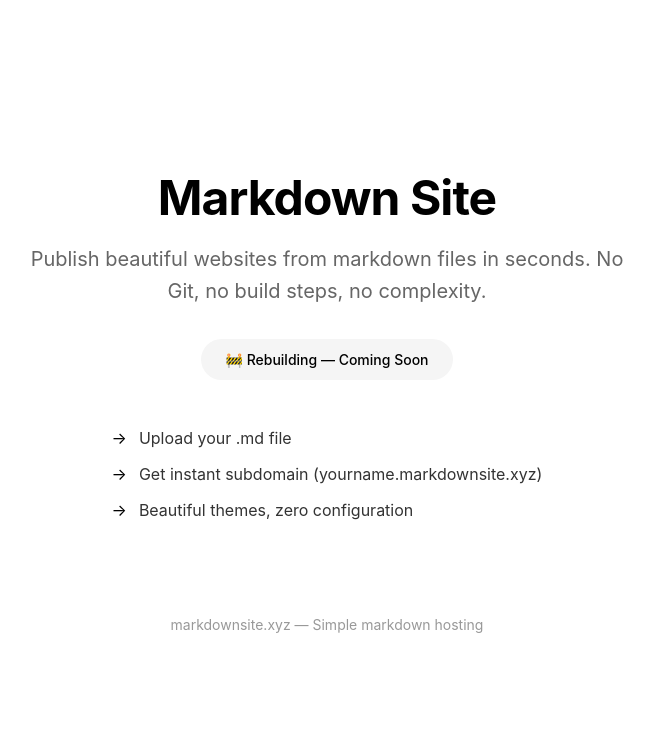
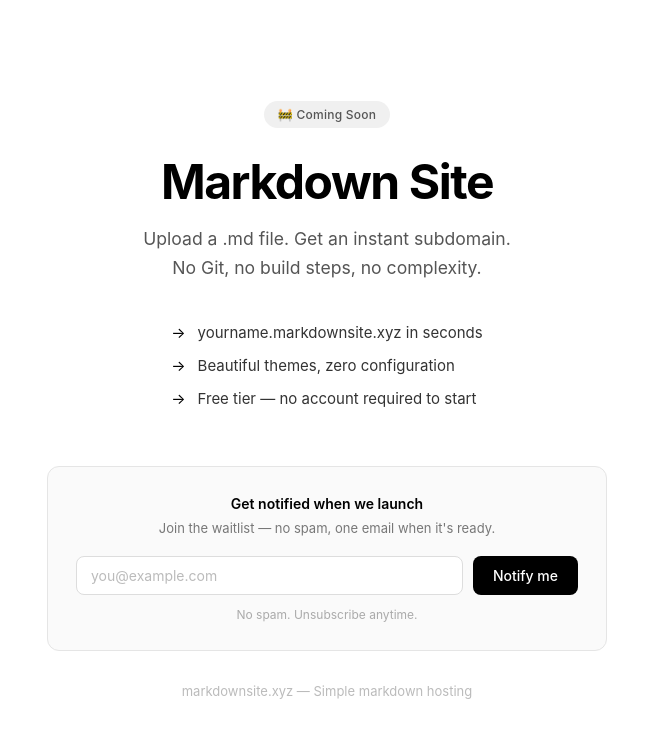
Before and after one commit to mavdotso/markdownsite-temp, a plain HTML site: page index.html in a window 1280 px wide. Shown: the whole page, without its empty margins (313-967 px from the left). Drawn offline with Linux system fonts and the light colour scheme.

Commit message:
feat: add email waitlist form to coming soon page

```diff
--- a/index.html
+++ b/index.html
@@ -3,8 +3,13 @@
 <head>
     <meta charset="UTF-8">
     <meta name="viewport" content="width=device-width, initial-scale=1.0">
-    <title>Markdown Site — Coming Soon</title>
-    <meta name="description" content="Publish beautiful websites from markdown files in seconds. No Git, no build steps, no complexity.">
+    <title>Markdown Site — Instant Markdown Hosting</title>
+    <meta name="description" content="Publish beautiful websites from markdown files in seconds. No Git, no build steps, no complexity. Upload a .md file, get an instant subdomain.">
+    <!-- Open Graph -->
+    <meta property="og:title" content="Markdown Site — Instant Markdown Hosting">
+    <meta property="og:description" content="Upload a .md file, get an instant subdomain. No Git, no build steps, no complexity.">
+    <meta property="og:url" content="https://markdownsite.xyz">
+    <meta property="og:type" content="website">
     <style>
         * {
             margin: 0;
@@ -24,43 +29,47 @@
         }
 
         .container {
-            max-width: 600px;
+            max-width: 560px;
+            width: 100%;
             text-align: center;
+        }
+
+        .badge {
+            display: inline-block;
+            background: #f0f0f0;
+            color: #555;
+            padding: 0.35rem 0.875rem;
+            border-radius: 100px;
+            font-size: 0.75rem;
+            font-weight: 500;
+            letter-spacing: 0.02em;
+            margin-bottom: 1.75rem;
         }
 
         h1 {
             font-size: 3rem;
             font-weight: 700;
             margin-bottom: 1rem;
-            letter-spacing: -0.02em;
+            letter-spacing: -0.03em;
+            line-height: 1.1;
         }
 
         .tagline {
-            font-size: 1.25rem;
-            color: #666;
-            margin-bottom: 2rem;
-            line-height: 1.6;
-        }
-
-        .status {
-            display: inline-block;
-            background: #f5f5f5;
-            padding: 0.75rem 1.5rem;
-            border-radius: 100px;
-            font-size: 0.875rem;
-            font-weight: 500;
-            margin-bottom: 3rem;
+            font-size: 1.1rem;
+            color: #555;
+            margin-bottom: 2.5rem;
+            line-height: 1.65;
         }
 
         .features {
             text-align: left;
             display: inline-block;
-            margin-bottom: 2rem;
+            margin-bottom: 2.75rem;
         }
 
         .feature {
-            margin-bottom: 1rem;
-            font-size: 1rem;
+            margin-bottom: 0.875rem;
+            font-size: 0.9375rem;
             color: #333;
         }
 
@@ -70,37 +79,163 @@
             color: #000;
         }
 
-        .footer {
-            margin-top: 3rem;
-            font-size: 0.875rem;
-            color: #999;
+        /* Email form */
+        .waitlist {
+            border: 1px solid #e5e5e5;
+            border-radius: 12px;
+            padding: 1.75rem;
+            margin-bottom: 2rem;
+            background: #fafafa;
         }
 
-        @media (max-width: 640px) {
+        .waitlist-label {
+            font-size: 0.875rem;
+            font-weight: 600;
+            margin-bottom: 0.5rem;
+            color: #000;
+        }
+
+        .waitlist-sub {
+            font-size: 0.8125rem;
+            color: #777;
+            margin-bottom: 1.25rem;
+        }
+
+        .form-row {
+            display: flex;
+            gap: 0.625rem;
+        }
+
+        .form-row input[type="email"] {
+            flex: 1;
+            padding: 0.625rem 0.875rem;
+            border: 1px solid #ddd;
+            border-radius: 8px;
+            font-size: 0.875rem;
+            font-family: inherit;
+            outline: none;
+            background: #fff;
+            color: #000;
+            transition: border-color 0.15s;
+        }
+
+        .form-row input[type="email"]:focus {
+            border-color: #000;
+        }
+
+        .form-row input[type="email"]::placeholder {
+            color: #bbb;
+        }
+
+        .form-row button {
+            padding: 0.625rem 1.25rem;
+            background: #000;
+            color: #fff;
+            border: none;
+            border-radius: 8px;
+            font-size: 0.875rem;
+            font-weight: 500;
+            cursor: pointer;
+            font-family: inherit;
+            white-space: nowrap;
+            transition: background 0.15s;
+        }
+
+        .form-row button:hover {
+            background: #222;
+        }
+
+        .form-privacy {
+            font-size: 0.75rem;
+            color: #aaa;
+            margin-top: 0.75rem;
+        }
+
+        /* Success state */
+        .success-msg {
+            display: none;
+            font-size: 0.875rem;
+            color: #16a34a;
+            font-weight: 500;
+            padding: 0.625rem;
+        }
+
+        .footer {
+            font-size: 0.8125rem;
+            color: #bbb;
+        }
+
+        @media (max-width: 480px) {
             h1 {
-                font-size: 2rem;
+                font-size: 2.25rem;
             }
-
             .tagline {
                 font-size: 1rem;
+            }
+            .form-row {
+                flex-direction: column;
             }
         }
     </style>
 </head>
 <body>
     <div class="container">
+        <div class="badge">🚧 Coming Soon</div>
+
         <h1>Markdown Site</h1>
-        <p class="tagline">Publish beautiful websites from markdown files in seconds. No Git, no build steps, no complexity.</p>
-
-        <div class="status">🚧 Rebuilding — Coming Soon</div>
+        <p class="tagline">Upload a .md file. Get an instant subdomain.<br>No Git, no build steps, no complexity.</p>
 
         <div class="features">
-            <div class="feature">Upload your .md file</div>
-            <div class="feature">Get instant subdomain (yourname.markdownsite.xyz)</div>
+            <div class="feature">yourname.markdownsite.xyz in seconds</div>
             <div class="feature">Beautiful themes, zero configuration</div>
+            <div class="feature">Free tier — no account required to start</div>
+        </div>
+
+        <!-- Waitlist form -->
+        <!-- TO CONFIGURE: Replace YOUR_FORM_ID below with your Buttondown username
+             or swap the action URL for Formspree/Loops/etc.
+             Buttondown: action="https://buttondown.email/api/emails/embed-subscribe/YOUR_USERNAME"
+             Formspree:  action="https://formspree.io/f/YOUR_FORM_ID"
+        -->
+        <div class="waitlist">
+            <div class="waitlist-label">Get notified when we launch</div>
+            <div class="waitlist-sub">Join the waitlist — no spam, one email when it's ready.</div>
+
+            <form
+                id="waitlist-form"
+                action="https://buttondown.email/api/emails/embed-subscribe/markdownsite"
+                method="POST"
+                target="popupwindow"
+                onsubmit="handleSubmit(event)"
+            >
+                <input type="hidden" name="tag" value="waitlist">
+                <div class="form-row">
+                    <input
+                        type="email"
+                        name="email"
+                        placeholder="you@example.com"
+                        required
+                        autocomplete="email"
+                    >
+                    <button type="submit">Notify me</button>
+                </div>
+                <p class="form-privacy">No spam. Unsubscribe anytime.</p>
+            </form>
+            <p class="success-msg" id="success-msg">✓ You're on the list. We'll let you know when it's ready.</p>
         </div>
 
         <div class="footer">markdownsite.xyz — Simple markdown hosting</div>
     </div>
+
+    <script>
+        function handleSubmit(e) {
+            // Let the form submit normally (Buttondown handles it)
+            // Then show success message
+            setTimeout(function() {
+                document.getElementById('waitlist-form').style.display = 'none';
+                document.getElementById('success-msg').style.display = 'block';
+            }, 800);
+        }
+    </script>
 </body>
 </html>
```
